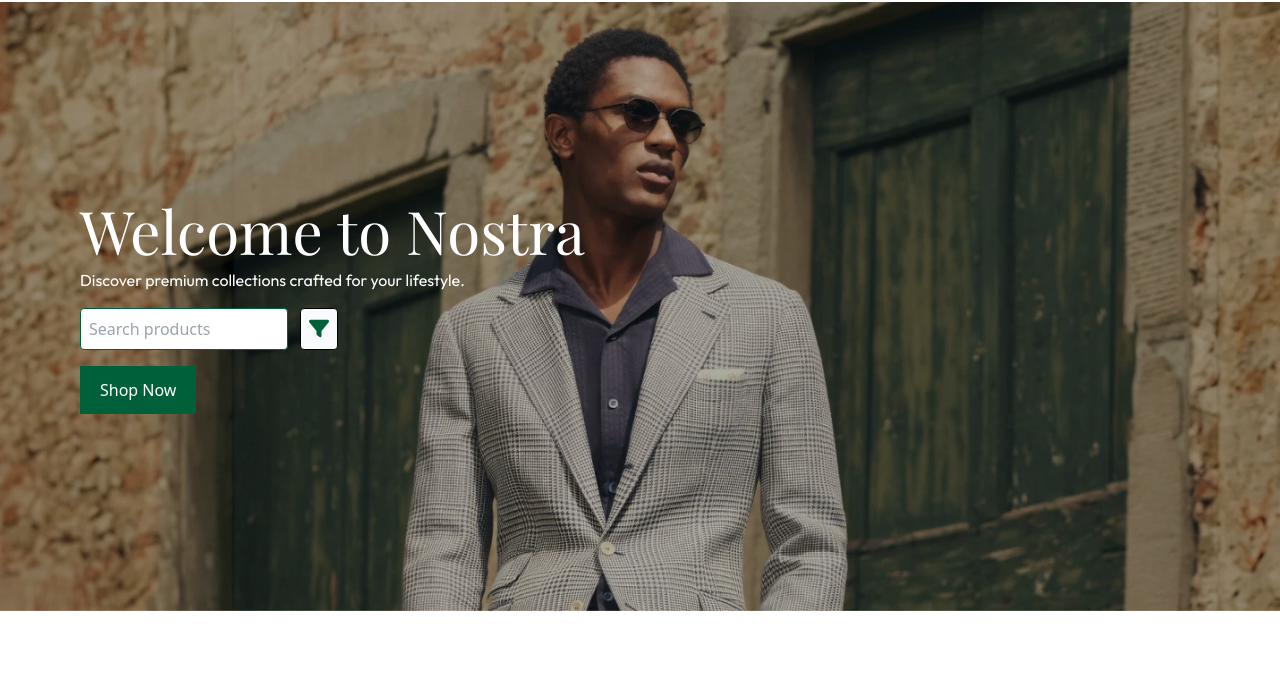
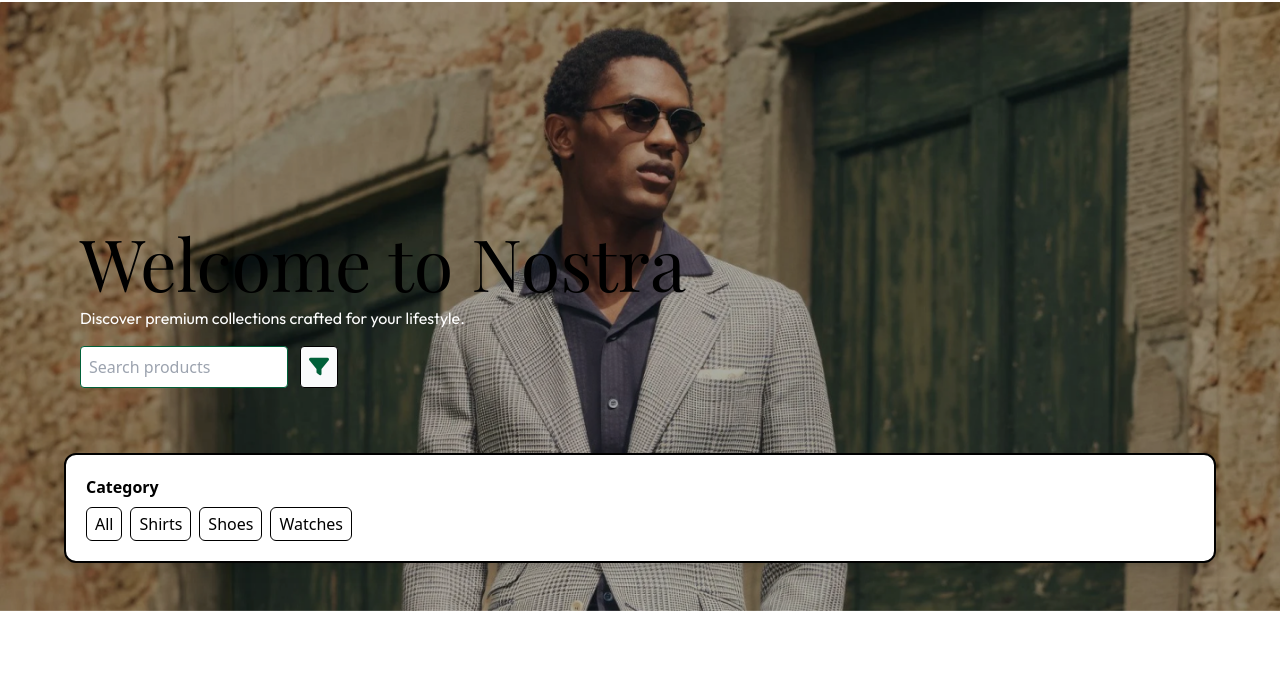
Before and after one commit to mohamedyusuf787/Nostra_website, a plain HTML site: page collections.html in a window 1280 px wide. Shown: the part 96-784 px from the top of the page. Drawn offline with nearby package versions, Linux system fonts and the light colour scheme; a web font is replaced by a local one.

```diff
--- a/collections.html
+++ b/collections.html
@@ -74,8 +74,7 @@
                 text-center px-4
                 md:items-start md:justify-center md:text-left md:pl-20">
 
-            <h1 class="playfair-font text-4xl text-white
-                   md:text-6xl">
+            <h1 class="playfair-font text-2xl text-white text-center sm:text-2xl md:text-7xl md:text-black md:text-left w-full">
                 Welcome to Nostra
             </h1>
 
@@ -97,15 +96,12 @@
 
             </div>
 
-            <div class="mt-4">
-                <div class="btn-default"><a href="#explore_category">Shop Now</a></div>
-            </div>
         </div>
     </div>
 
 
     <!-- FILTER PANEL -->
-    <div id="filterPanel" class="hidden left-1/2 absolute translate-x-1/2 mt-8 p-5 rounded-xl bg-white shadow-lg w-fit z-50 md:mt-11">
+    <div id="filterPanel" class="  left-1/2 absolute translate-x-1/2 mt-8 p-5 rounded-xl bg-white shadow-lg w-fit z-50 md:mt-11">
 
             <h4 class="font-bold">Category</h4>
            <div class="filter-options flex flex-wrap gap-2 mt-2">
```
